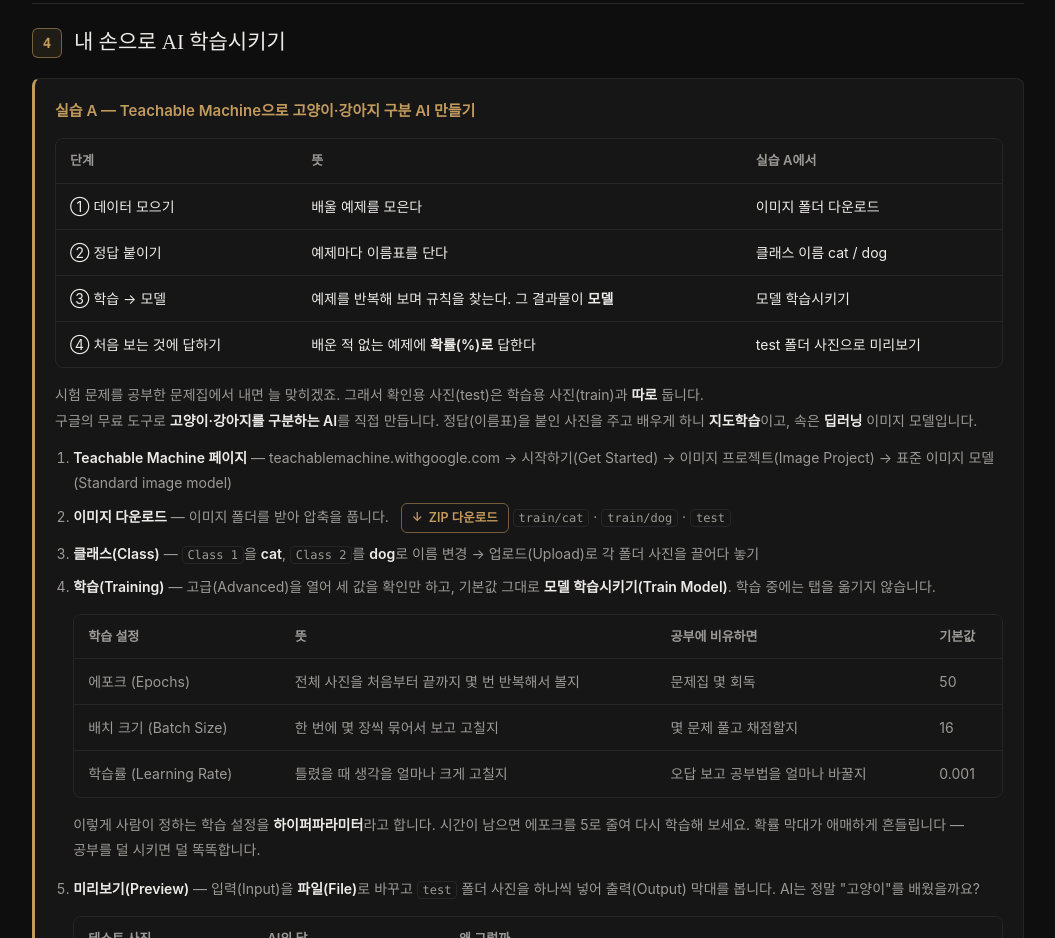
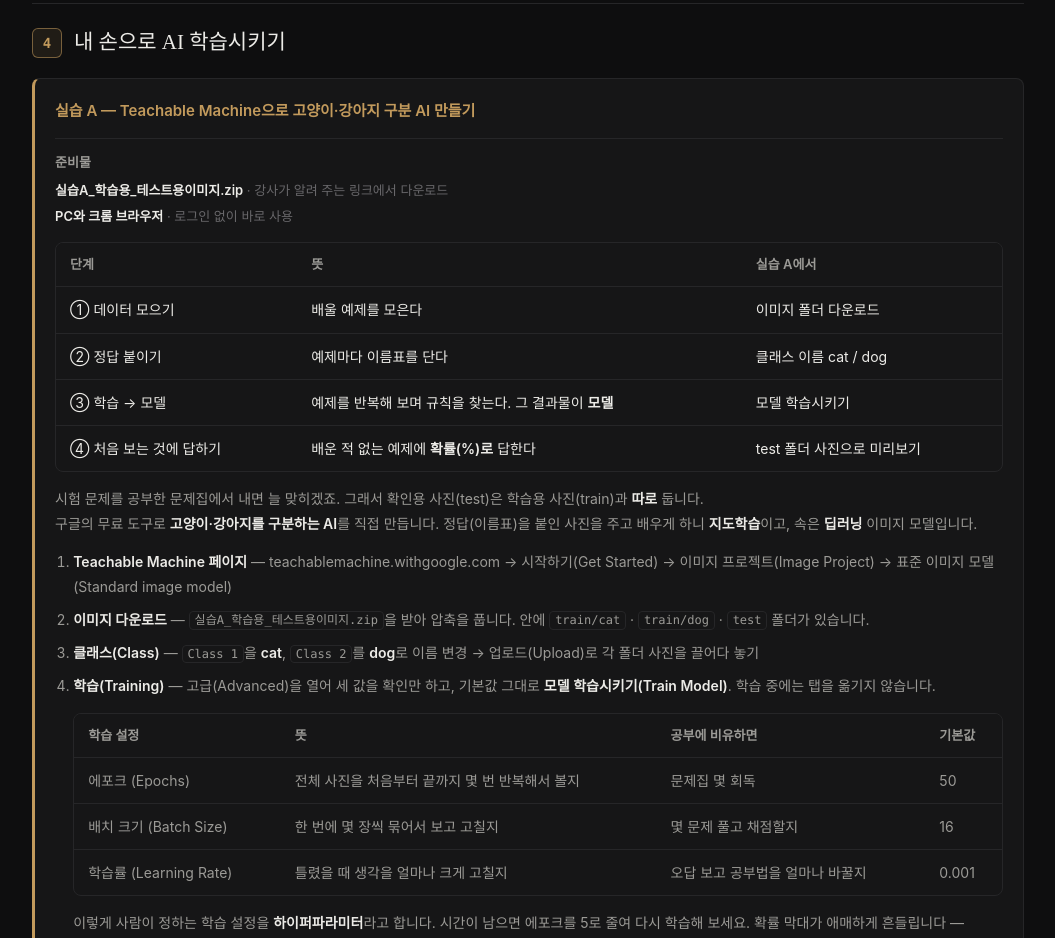
Before and after one commit to aaaaxca/leejuhyeong, a plain HTML site: page c/prompt-to7lu/01.html in a window 1280 px wide. Shown: the part 3244-4182 px from the top of the page, without its empty margins (112-1167 px from the left). Drawn offline with Linux system fonts and the light colour scheme; a web font is replaced by a local one.

Commit message:
prompt 1차시: 실습 A 다운로드 버튼 제거, 준비물 목록과 파일 이름 표시
Co-Authored-By: Claude Opus 5.5 <noreply@anthropic.com>
Claude-Session: https://claude.ai/code/session_012qBc579Pi2SqD7VYHqKnXc

```diff
--- a/c/prompt-to7lu/01.html
+++ b/c/prompt-to7lu/01.html
@@ -264,6 +264,7 @@
     <h2 class="sec-head" id="s4"><span class="sec-num">4</span>내 손으로 AI 학습시키기</h2>
     <div class="practice-card">
       <div class="practice-title">실습 A — Teachable Machine으로 고양이·강아지 구분 AI 만들기</div>
+      <div class="practice-prep"><div class="prep-label">준비물</div><ul><li><b>실습A_학습용_테스트용이미지.zip</b> <span class="meta">· 강사가 알려 주는 링크에서 다운로드</span></li><li><b>PC와 크롬 브라우저</b> <span class="meta">· 로그인 없이 바로 사용</span></li></ul></div>
       <div class="table-scroll"><table>
         <thead><tr><th>단계</th><th>뜻</th><th>실습 A에서</th></tr></thead>
         <tbody>
@@ -277,7 +278,7 @@
       <p>구글의 무료 도구로 <b>고양이·강아지를 구분하는 AI</b>를 직접 만듭니다. 정답(이름표)을 붙인 사진을 주고 배우게 하니 <b>지도학습</b>이고, 속은 <b>딥러닝</b> 이미지 모델입니다.</p>
       <ol class="steps">
         <li><b>Teachable Machine 페이지</b> — teachablemachine.withgoogle.com → 시작하기(Get Started) → 이미지 프로젝트(Image Project) → 표준 이미지 모델(Standard image model)</li>
-        <li><b>이미지 다운로드</b> — 이미지 폴더를 받아 압축을 풉니다. <a class="dl-btn" href="https://drive.google.com/uc?export=download&amp;id=1NAWUTX2hH4du4Zidwn5dOK3jYE7NJAiE" target="_blank" rel="noopener">ZIP 다운로드</a> <code>train/cat</code> · <code>train/dog</code> · <code>test</code></li>
+        <li><b>이미지 다운로드</b> — <code>실습A_학습용_테스트용이미지.zip</code>을 받아 압축을 풉니다. 안에 <code>train/cat</code> · <code>train/dog</code> · <code>test</code> 폴더가 있습니다.</li>
         <li><b>클래스(Class)</b> — <code>Class 1</code>을 <b>cat</b>, <code>Class 2</code>를 <b>dog</b>로 이름 변경 → 업로드(Upload)로 각 폴더 사진을 끌어다 놓기</li>
         <li><b>학습(Training)</b> — 고급(Advanced)을 열어 세 값을 확인만 하고, 기본값 그대로 <b>모델 학습시키기(Train Model)</b>. 학습 중에는 탭을 옮기지 않습니다.
           <div class="table-scroll"><table>
```
Also changed, not shown: content/prompt/01.html (+2 -1 lines).
